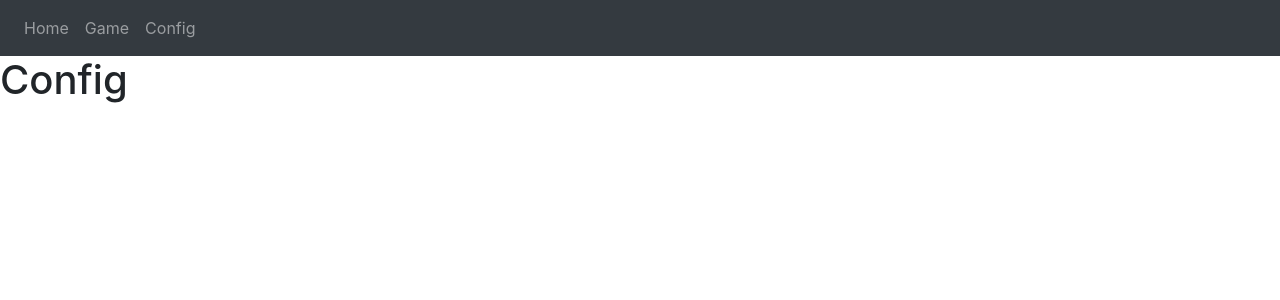
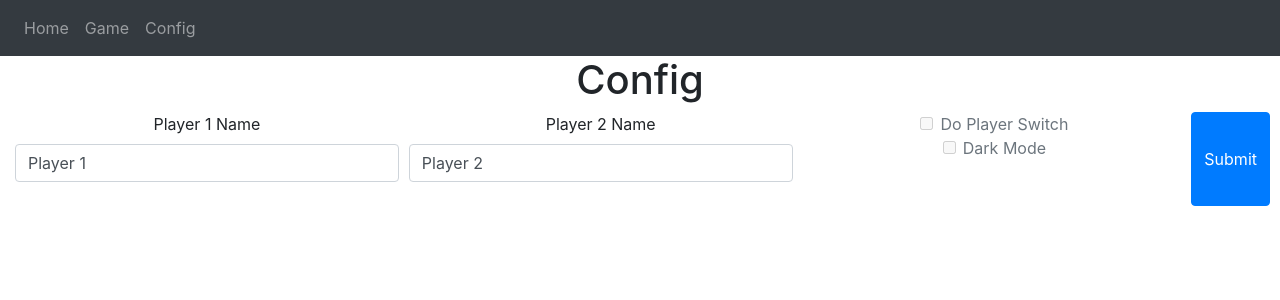
Before and after one commit to jacobhillock/PingPongV2FrontEnd, a React (Create React App) app: page /config in a window 1280 px wide. Shown: the top 300 px of the page. Built offline with nearby package versions, Linux system fonts and the light colour scheme; the HTML template or start-up script is replaced by a standard one.

Commit message:
Rename files to jsx, removed unneeded components, introduced context

```diff
--- a/src/components/App.js
+++ b/src/components/App.jsx
@@ -48,15 +48,17 @@ class App extends Component {
       initialServer: 0,
       server: 0,
       switchSides: false,
+      darkMode: false,
     }
     this.handlePointChange = this.handlePointChange.bind(this)
     this.handleWinner = this.handleWinner.bind(this)
+    this.handleConfig = this.handleConfig.bind(this)
   }
   handlePointChange(score){
-    this.setState({
+    this.setState((currentState) => ({
       score,
-      server: Math.floor((score[0] + score[1])/2)%2
-    })
+      server: (Math.floor((score[0] + score[1])/2) + currentState.initialServer)%2
+    }))
   }
   handleWinner (wins) {
     this.setState((currentState) => ({
@@ -65,6 +67,13 @@ class App extends Component {
       server: (currentState.initialServer + 1) % 2,
       wins,
     }))
+  }
+  handleConfig (p1, p2, switchSides, darkMode) {
+    this.setState({
+      players: [p1, p2],
+      switchSides,
+      darkMode,
+    })
   }
   render () {
     return (
@@ -93,6 +102,8 @@ class App extends Component {
             <Config
               players={this.state.players}
               switchSides={this.state.switchSides}
+              darkMode={this.state.darkMode}
+              onConfig={this.handleConfig}
             />
           )
         }} />
--- a/src/components/Config.js
+++ /dev/null
@@ -1,7 +0,0 @@
-import React, { Component } from "react"
-
-export default function Config (props) {
-    return (
-        <h1>Config</h1>
-    )
-}
--- /dev/null
+++ b/src/components/Config.jsx
@@ -0,0 +1,66 @@
+import React, { Component } from "react"
+import {Redirect} from 'react-router-dom'
+import Container from 'react-bootstrap/Container'
+import Form from 'react-bootstrap/Form'
+import Button from 'react-bootstrap/Button'
+import Col from 'react-bootstrap/Col'
+
+export default class Config extends Component{
+  constructor(props){
+    super(props)
+
+    this.submitChanges = this.submitChanges.bind(this)
+  }
+  submitChanges (event) {
+    const pl1 = event.target.pl1.value
+    const pl2 = event.target.pl2.value
+    this.props.onConfig(pl1, pl2, false, false)
+    return (
+      <Redirect to="/" />
+    )
+  }
+  render(){
+    return (
+      <Container fluid align="center">
+        <h1>Config</h1>
+        <Form onSubmit={this.submitChanges}>
+          <Form.Row>
+            <Form.Group as={Col}>
+              <Form.Label>Player 1 Name</Form.Label>
+              <Form.Control
+                className="mb-2"
+                id="pl1"
+                defaultValue={this.props.players[0]}
+              />
+            </Form.Group>
+            <Form.Group as={Col}>
+              <Form.Label>Player 2 Name</Form.Label>
+              <Form.Control
+                className="mb-2"
+                id="pl2"
+                defaultValue={this.props.players[1]}
+              />
+            </Form.Group>
+            <Form.Group as={Col} controlId="switch">
+              <Form.Check
+                type="checkbox"
+                label="Do Player Switch"
+                id="switch"
+                disabled
+              />
+              <Form.Check
+                type="checkbox"
+                label="Dark Mode"
+                id="dark"
+                disabled
+              />
+            </Form.Group>
+            <Button variant="primary" type="submit">
+              Submit
+            </Button>
+          </Form.Row>
+        </Form>
+      </Container>
+    )
+  }
+}
--- a/src/components/Game.js
+++ b/src/components/Game.jsx
@@ -54,7 +54,10 @@ export default class Game extends Component {
     })
   }
   renderBarWinner(){
-    if (((this.props.score[0] < 11) && (this.props.score[0] < 11)) || (Math.abs(this.props.score[0] - this.props.score[1]) < 2)){
+    if (
+      ((this.props.score[0] < 11) && (this.props.score[1] < 11)) ||
+      (Math.abs(this.props.score[0] - this.props.score[1]) < 2))
+      {
       const serveBar = <div style={{background: '#16f016'}}><h5>Server</h5></div>
       const serverStatus = [
         (this.props.server === 0 ? serveBar : <></>),
--- /dev/null
+++ b/src/state/Context.jsx
@@ -0,0 +1,5 @@
+import { createContext } from "react";
+
+const Context = createContext({});
+
+export default Context;
```
Also changed, not shown: src/state/Provider.jsx (added, +16 -0 lines), src/components/ScoreBoard.js (deleted), src/components/Segment.js (deleted).
